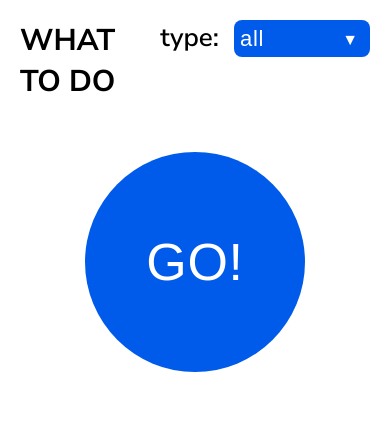
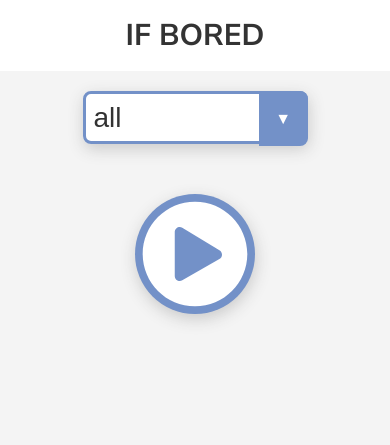
Before and after one commit to NightWanderer2004/actify, a website built with Parcel: page src/html/index.html in a window 390 px wide. Built offline with nearby package versions, Linux system fonts and the light colour scheme.

Commit message:
redesign

```diff
--- a/src/html/index.html
+++ b/src/html/index.html
@@ -11,22 +11,37 @@
          href="https://fonts.googleapis.com/css2?family=Nunito+Sans:wght@400;600;700&display=swap"
          rel="stylesheet"
       />
-      <title>WHAT TO DO</title>
+      <title>IF BORED</title>
       <link rel="stylesheet" href="../styles/style.scss" />
    </head>
    <body>
+      <header>
+         <h1>IF BORED</h1>
+      </header>
       <div class="wrapper">
-         <header>
-            <h1>WHAT TO DO</h1>
+         <div class="btnWrapper">
             <div class="filter">
-               <span>type:</span>
                <select>
                   <option value="" selected>all</option>
                </select>
             </div>
-         </header>
-         <div class="buttonWrapper">
-            <button>GO!</button>
+            <button>
+               <svg
+                  aria-hidden="true"
+                  focusable="false"
+                  data-prefix="fas"
+                  data-icon="play-circle"
+                  class="svg-inline--fa fa-play-circle fa-w-16"
+                  role="img"
+                  xmlns="http://www.w3.org/2000/svg"
+                  viewBox="0 0 512 512"
+               >
+                  <path
+                     fill="currentColor"
+                     d="M256 8C119 8 8 119 8 256s111 248 248 248 248-111 248-248S393 8 256 8zm115.7 272l-176 101c-15.8 8.8-35.7-2.5-35.7-21V152c0-18.4 19.8-29.8 35.7-21l176 107c16.4 9.2 16.4 32.9 0 42z"
+                  ></path>
+               </svg>
+            </button>
          </div>
          <div class="result"></div>
       </div>
--- a/src/scripts/script.js
+++ b/src/scripts/script.js
@@ -24,8 +24,10 @@ fillMenu(types)
 
 function render(data) {
    result.innerHTML = `
-         <p>${data.activity}</p>
-         <p>${data.type}</p>
+         <div class="item">
+            <p>${data.activity}</p>
+            <p>${data.type}</p>
+         </div>
       `
 }
 
@@ -42,7 +44,6 @@ filter.onchange = event => {
    event.target.value === 'all'
       ? (url = 'http://www.boredapi.com/api/activity/')
       : (url = `http://www.boredapi.com/api/activity/?type=${event.target.value}`)
-   request(url)
 }
 
 button.onclick = () => {
--- a/src/styles/style.scss
+++ b/src/styles/style.scss
@@ -1,86 +1,102 @@
 body {
-   display: flex;
-   justify-content: center;
-   align-items: center;
-   min-height: 100vh;
    margin: 0;
    padding: 0;
+   background-color: #f4f4f4;
    font-family: 'Nunito Sans', sans-serif;
 }
 header {
+   background-color: #fff;
    width: 100%;
-   display: flex;
-   align-items: center;
-   justify-content: space-between;
+   padding: 15px 0;
+   text-align: center;
    & h1 {
+      color: #333;
       margin: 0;
       padding: 0;
       font-size: 37px;
    }
-   & .filter {
+}
+.filter {
+   box-shadow: 1px 5px 16px #cacaca;
    position: relative;
-      display: flex;
-      gap: 15px;
+   color: #fff;
+   border-radius: 8px;
    & select {
+      border: solid 3px #7391c8;
       appearance: none;
-         font-size: 22px;
-         padding: 6px;
+      background-color: #fff;
+      color: #333;
+      font-size: 28px;
+      width: 225px;
+      padding: 8px;
       border-radius: 8px;
+      transition: background-color 0.2s;
+      &:hover {
+         background-color: #f4f4f4;
       }
-      & span {
-         font-weight: 600;
-         font-size: 26px;
    }
    &::after {
       content: '\25BC';
       color: #fff;
+      background-color: #7391c8;
       position: absolute;
-         z-index: 20;
-         top: 25%;
-         right: 12px;
+      padding: 16.5px;
+      border-radius: 0 8px 8px 0;
+      top: 0;
+      right: 0;
       pointer-events: none;
+      transition: background-color 0.2s, padding-top 0.2s, padding-bottom 0.2s;
+   }
+   &:hover::after {
+      padding-top: 20px;
+      padding-bottom: 13px;
    }
 }
-}
-button,
-select {
-   letter-spacing: 0.7px;
-   border: none;
-   color: #fff;
-   background-color: #005bea;
-   transition: background-color 0.2s;
-   &:hover {
-      background-color: rgba(0, 90, 234, 0.85);
-   }
-}
-.buttonWrapper {
+button {
+   box-shadow: 1px 5px 16px #cacaca;
    display: flex;
    align-items: center;
    justify-content: center;
-   & button {
-      height: 185px;
-      width: 185px;
-      font-size: 48px;
+   height: 120px;
+   width: 120px;
+   margin: 50px 0;
+   letter-spacing: 0.7px;
    border-radius: 50%;
-      margin: 50px 0;
+   border: none;
+   background-color: #7391c8;
+   color: #fff;
+   transition: background-color 0.2s;
+   &:hover {
+      background-color: rgba(115, 145, 200, 0.8);
    }
 }
+
 .wrapper {
-   border-radius: 8px;
-   width: 520px;
-   min-height: 470px;
    padding: 15px;
    overflow: hidden;
    display: flex;
+   justify-content: center;
+   align-items: center;
    flex-direction: column;
+}
+.btnWrapper {
+   display: flex;
    align-items: center;
+   gap: 50px;
 }
 .result {
    display: flex;
    flex-direction: column;
    align-items: flex-start;
    justify-content: center;
-   font-size: 32px;
+   font-size: 38px;
+   color: #333;
+   & .item {
+      background-color: #fff;
+      border: solid 5px #7391c8;
+      border-radius: 10px;
+      padding: 16px;
+      box-shadow: 1px 5px 16px #cacaca;
       & p {
          margin: 0;
       }
@@ -92,12 +108,14 @@ select {
          margin-top: 12px;
       }
    }
+}
 .loader {
+   box-shadow: 1px 5px 16px #cacaca;
    width: 80px;
    height: 80px;
    border-radius: 100%;
    position: relative;
-   // margin: 0 auto 45px;
+   margin-bottom: 10px;
 
    &:before,
    &:after {
@@ -109,7 +127,7 @@ select {
       height: 100%;
       border-radius: 100%;
       border: 8px solid transparent;
-      border-top-color: #005bea;
+      border-top-color: #7391c8;
    }
    &:before {
       z-index: 100;
@@ -153,33 +171,14 @@ select {
          margin-bottom: 70px;
       }
    }
+   .result {
+      font-size: 35px;
+   }
    .wrapper {
       padding: 20px;
-      background-color: #fff;
+   }
+   .btnWrapper {
+      flex-direction: column;
+      gap: 0;
    }
 }
-@media screen and (max-width: 320px) {
-   header {
-      & h1 {
-         font-size: 30px;
-         width: 100px;
-      }
-      & .filter {
-         gap: 5px;
-         & span {
-            display: none;
-         }
-         & select {
-            width: 170px;
-         }
-      }
-   }
-   .buttonWrapper {
-      & button {
-         font-size: 48px;
-         width: 180px;
-         height: 180px;
-         margin-bottom: 50px;
-      }
-   }
-}
```
Lines whose indentation alone changed are shown as unchanged.
